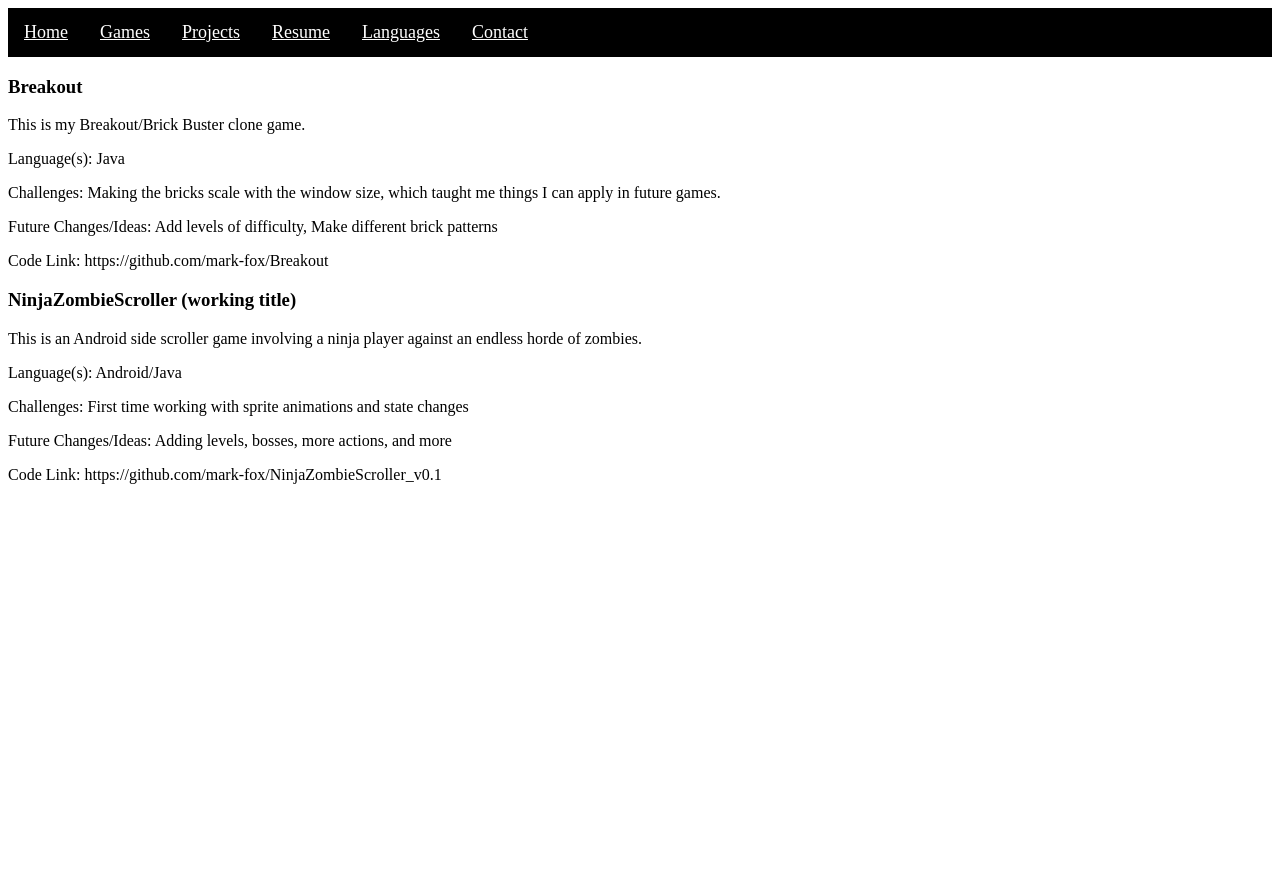
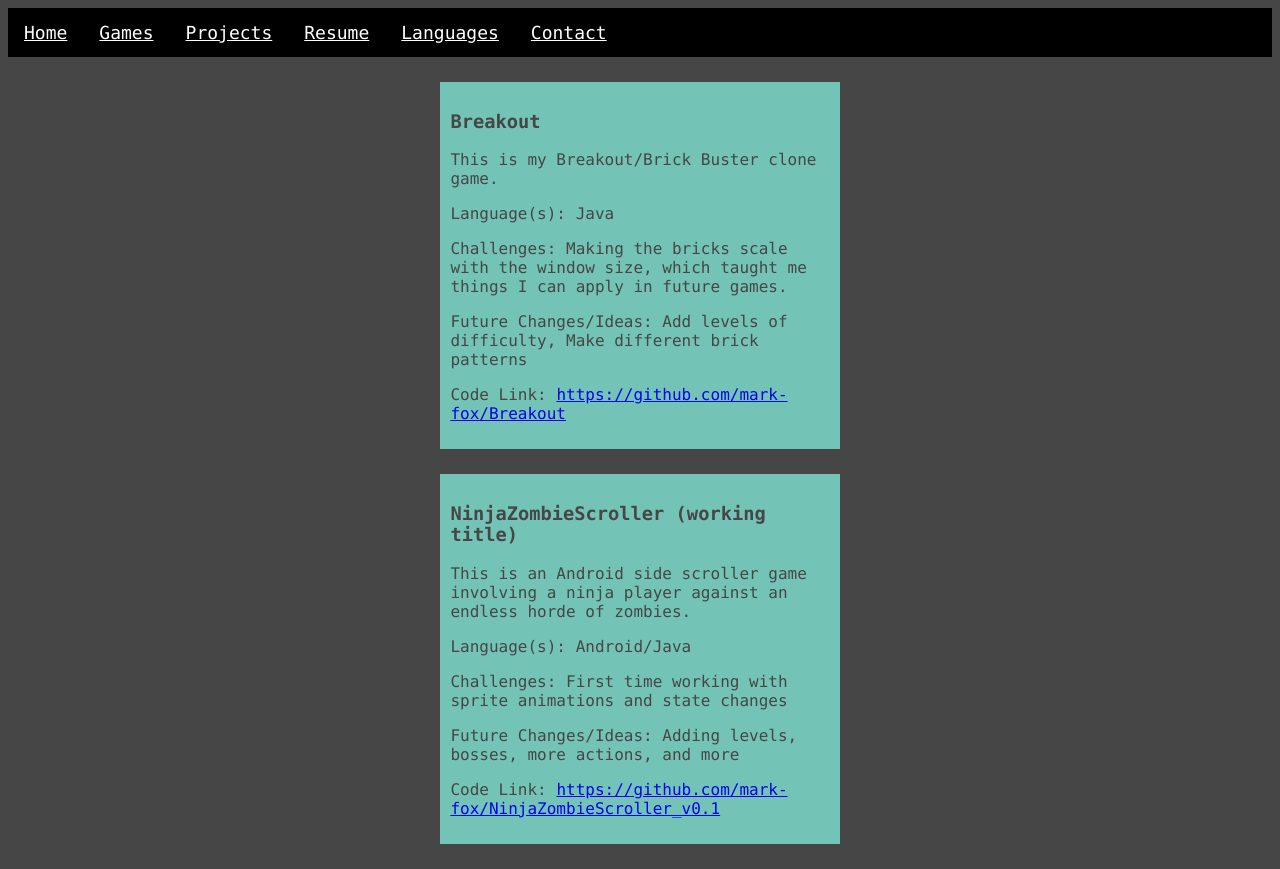
Before and after one commit to CodingGuruInTraining/myportfolio, a Flask app: page /games in a window 1280 px wide. Before the commit the page ends 484 px from the top, so only its background shows below. Run offline with Flask 2, Linux system fonts and the light colour scheme.

Commit message:
worked on adding css

```diff
--- a/static/styles/styles.css
+++ b/static/styles/styles.css
@@ -1,3 +1,14 @@
+body {
+    background-color: #464646;
+    font-family: 'Consolas', 'Deja Vu Sans Mono', 'Bitstream Vera Sans Mono', monospace;
+    color: #dddddd;
+}
+
+
+
+/*#########################################################################*/
+/*########################        NAV BAR         #########################*/
+/*#########################################################################*/
 .navbarClass {
     background-color: black;
     overflow: hidden;
@@ -15,3 +26,20 @@
     background-color: #ddd;
     color: black;
 }
+
+
+/*#########################################################################*/
+/*########################         GAMES          #########################*/
+/*#########################################################################*/
+.gameDiv {
+    width: 30%;
+    background-color: #73c3b7;
+    padding: 10px;
+    margin: auto;
+    margin-top: 25px;
+    margin-bottom: 25px;
+}
+
+.gameDiv p, h3 {
+    color: #464646;
+}
--- a/templates/games.html
+++ b/templates/games.html
@@ -4,13 +4,13 @@
 
     {% for game in items %}
 
-        <div>
+        <div class="gameDiv">
             <h3>{{ game.name }}</h3>
             <p>{{ game.description }}</p>
             <p>Language(s): {{ game.languages }}</p>
             <p>Challenges: {{ game.challenges }}</p>
             <p>Future Changes/Ideas: {{ game.futurework }}</p>
-            <p>Code Link: {{ game.github }}</p>
+            <p>Code Link: <a href="{{ game.github }}">{{game.github}}</a></p>
         </div>
 
     {% endfor %}
```
